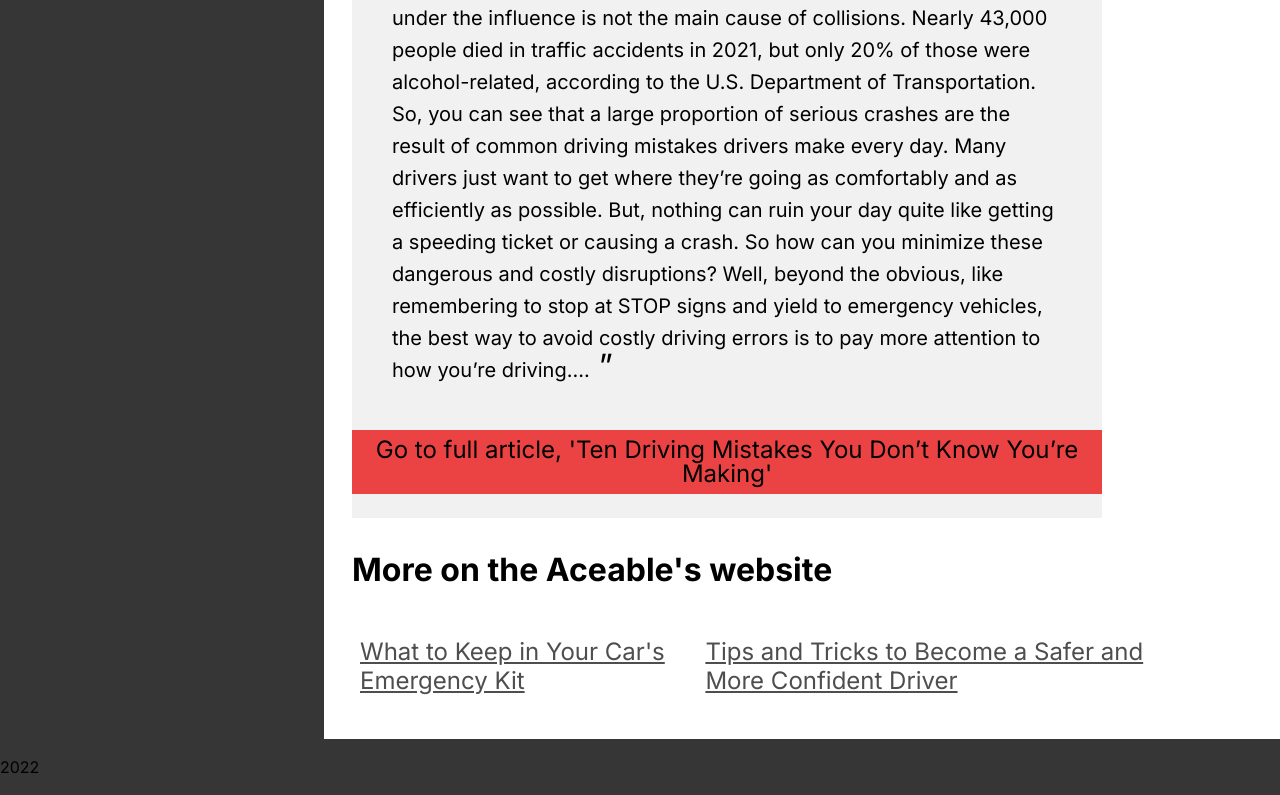
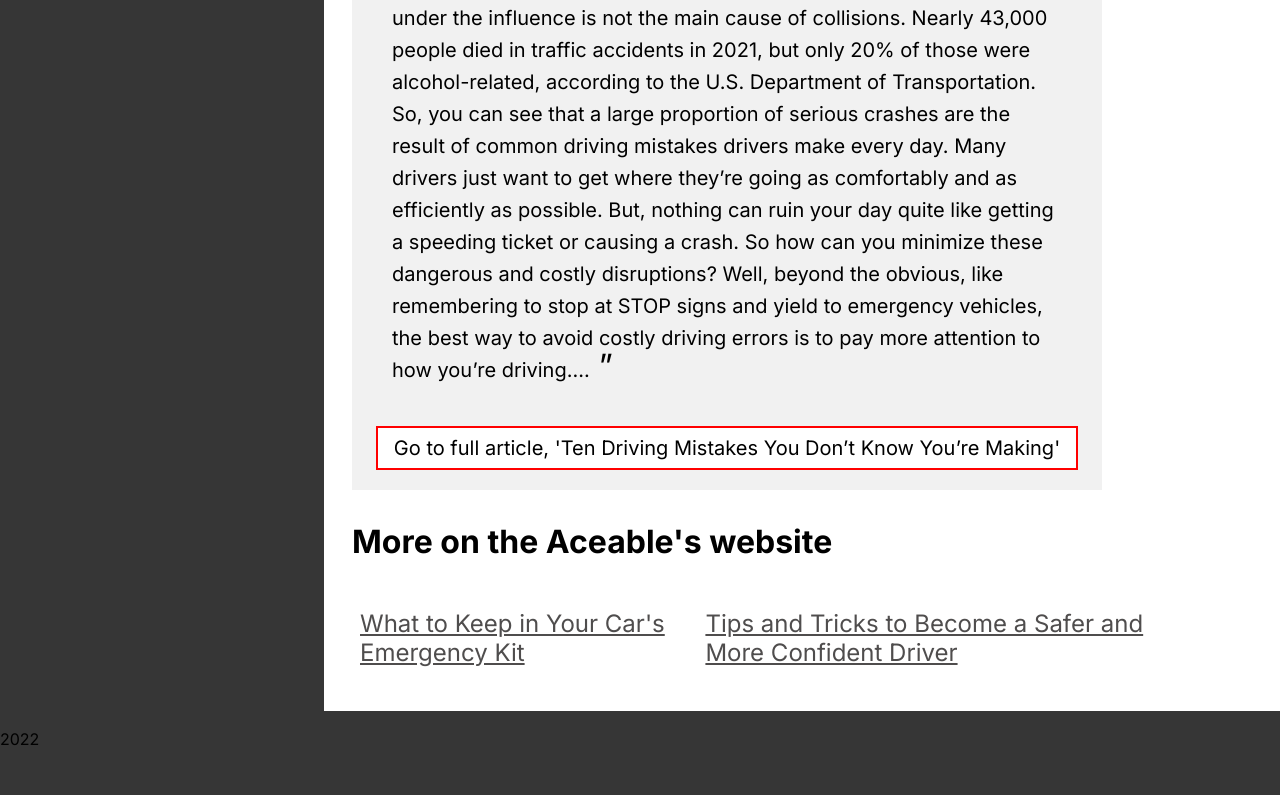
Before and after one commit to cml815/about-a, a React (Create React App) app: page /projects/aceable in a window 1280 px wide. Shown: the part 1193-1988 px from the top of the page. After the commit the page ends 1960 px from the top, so only its background shows below. Built offline with nearby package versions, Linux system fonts and the light colour scheme.

Commit message:
btn style and hover

```diff
--- a/src/global.css
+++ b/src/global.css
@@ -69,10 +69,16 @@ p {
 }
 
 .btn {
-  background-color: rgb(235, 67, 67);
+  background-color: white;
+  border: 2px solid red;
   color: black;
   padding: .5rem 1rem;
-  font-size: 1.5rem;
+  font-size: 1.25rem;
+}
+
+.btn:hover {
+  background-color: red;
+  color: white;
 }
 
 a {
```
